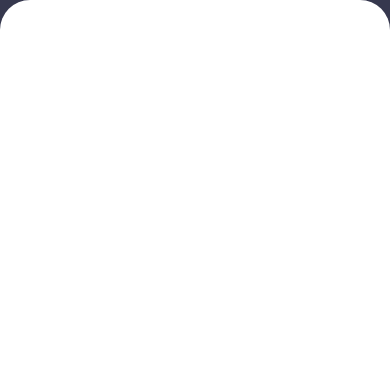
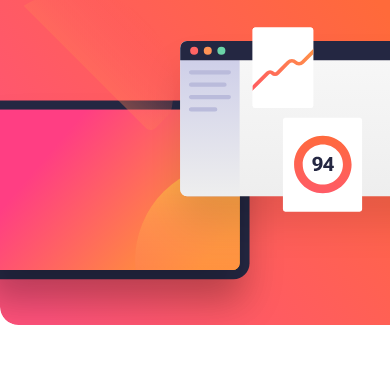
Before and after one commit to ammar-SoftwareEngineer/NewsletterSign-upForm, a plain HTML site: page index.html in a window 390 px wide. Shown: the top 369 px of the page. Drawn offline with Linux system fonts and the light colour scheme.

Commit message:
New Project

```diff
--- a/css/style.css
+++ b/css/style.css
@@ -182,7 +182,7 @@ section .content-section .input-submit .btn button:hover {
 section .image-section {
   width: 400px;
   height: 600px;
-  background-image: url("./images/illustration-sign-up-desktop.svg");
+  background-image: url("../images/illustration-sign-up-desktop.svg");
   background-repeat: no-repeat;
   background-size: cover;
 }
@@ -191,7 +191,7 @@ section .image-section {
   section .image-section {
     width: 100%;
     height: 325px;
-    background-image: url("./images/illustration-sign-up-mobile.svg");
+    background-image: url("../images/illustration-sign-up-mobile.svg");
     background-repeat: no-repeat;
     background-size: cover;
   }
```
